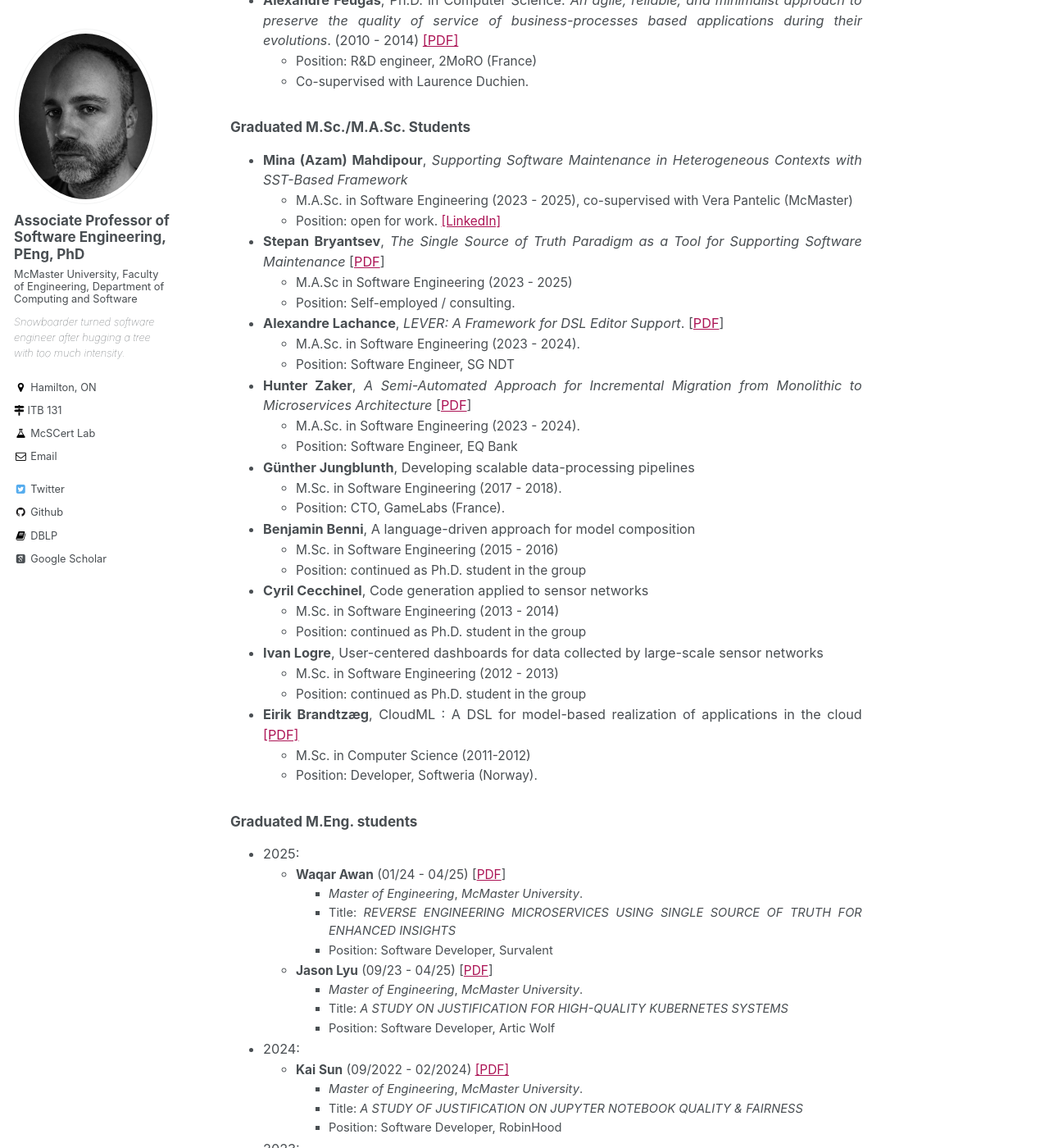
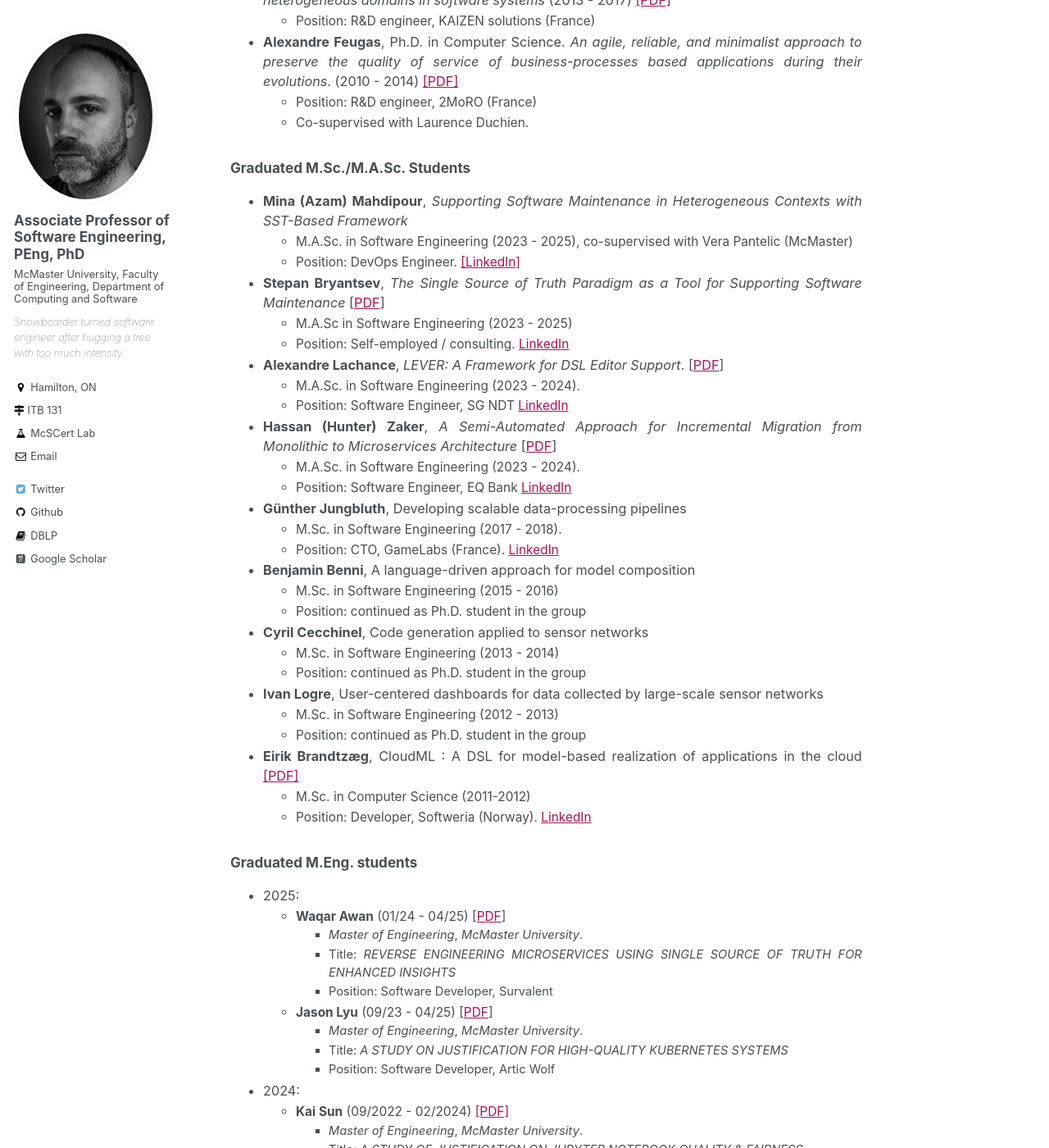
Before and after one commit to mosser/mosser.github.io, a Jekyll site: the page built from _pages/students.md, in a window 1280 px wide and 1400 px high, scrolled down 2182 px. Shown: the whole window at 82% size. Built offline with Jekyll 4.4.1, drawn with Linux system fonts in a browser that asks for light colours; some web fonts are replaced; some of the changed text lies outside the part shown.

Commit message:
update march

```diff
--- a/_pages/students.md
+++ b/_pages/students.md
@@ -84,19 +83,19 @@ If you're interested in Software Engineering, Safety, Certification from the len
 
    - **Mina (Azam) Mahdipour**, _Supporting Software Maintenance in Heterogeneous Contexts with SST-Based Framework_
      - M.A.Sc. in Software Engineering (2023 - 2025), co-supervised with Vera Pantelic (McMaster)
-     - Position: open for work. [[LinkedIn]]((https://www.linkedin.com/in/mina-mahdipour/))
+     - Position: DevOps Engineer. [[LinkedIn]](https://www.linkedin.com/in/mina-mahdipour/)
   - **Stepan Bryantsev**, _The Single Source of Truth Paradigm as a Tool for Supporting Software Maintenance_ [[PDF](https://macsphere.mcmaster.ca/handle/11375/31578)]
     - M.A.Sc in Software Engineering (2023 - 2025)
-    - Position: Self-employed / consulting.
+    - Position: Self-employed / consulting. [LinkedIn](https://www.linkedin.com/in/stepan-bryantsev/)
   - **Alexandre Lachance**, _LEVER: A Framework for DSL Editor Support_. [[PDF](https://macsphere.mcmaster.ca/handle/11375/30989)]
     - M.A.Sc. in Software Engineering (2023 - 2024).
-    - Position: Software Engineer, SG NDT
-  - **Hunter Zaker**, _A Semi-Automated Approach for Incremental Migration from Monolithic to Microservices Architecture_ [[PDF](http://hdl.handle.net/11375/30255)]
+    - Position: Software Engineer, SG NDT [LinkedIn](https://www.linkedin.com/in/alexandre-lachance-36b497164/)
+  - **Hassan (Hunter) Zaker**, _A Semi-Automated Approach for Incremental Migration from Monolithic to Microservices Architecture_ [[PDF](http://hdl.handle.net/11375/30255)]
     - M.A.Sc. in Software Engineering (2023 - 2024).
-    - Position: Software Engineer, EQ Bank
-  - **Günther Jungblunth**, Developing scalable data-processing pipelines
+    - Position: Software Engineer, EQ Bank [LinkedIn](https://www.linkedin.com/in/hunter-zaker/)
+  - **Günther Jungbluth**, Developing scalable data-processing pipelines
     - M.Sc. in Software Engineering (2017 - 2018).
-    - Position: CTO, GameLabs (France).
+    - Position: CTO, GameLabs (France). [LinkedIn](https://www.linkedin.com/in/g%C3%BCnther-jungbluth-97364a11b/)
   - **Benjamin Benni**, A language-driven approach for model composition
     - M.Sc. in Software Engineering (2015 - 2016)
     - Position: continued as Ph.D. student in the group
@@ -108,7 +107,7 @@ If you're interested in Software Engineering, Safety, Certification from the len
     - Position: continued as Ph.D. student in the group
   - **Eirik Brandtzæg**, CloudML : A DSL for model-based realization of applications in the cloud [[PDF]](https://www.duo.uio.no/handle/10852/34894?locale-attribute=en)
     - M.Sc. in Computer Science (2011-2012)
-    - Position: Developer, Softweria (Norway).
+    - Position: Developer, Softweria (Norway). [LinkedIn](https://www.linkedin.com/in/eirik-brandtz%C3%A6g-22253a286/)
 
 
 ### Graduated M.Eng. students
```
Also changed, not shown: other parts of _pages/students.md (+2 -3 lines), _pages/teaching.md (+1 -1 lines).
